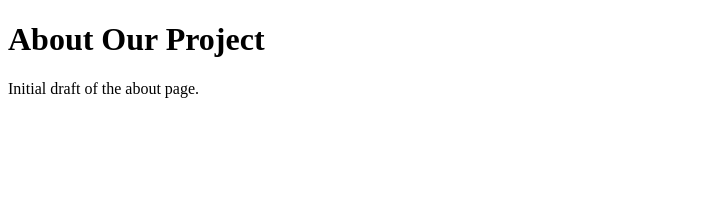
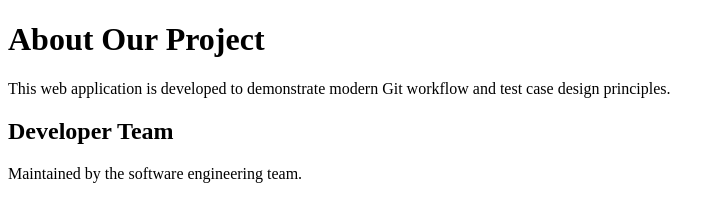
Before and after one commit to Lokesh091006/git_github, a plain HTML site: page about.html in a window 1280 px wide. Shown: the whole page, without its empty margins (0-725 px from the left). Drawn offline with Linux system fonts and the light colour scheme.

Commit message:
Update about.html: Add project mission and team details

```diff
--- a/about.html
+++ b/about.html
@@ -7,6 +7,10 @@
 </head>
 <body>
     <h1>About Our Project</h1>
-    <p>Initial draft of the about page.</p>
+    <p>This web application is developed to demonstrate modern Git workflow and test case design principles.</p>
+    <section>
+        <h2>Developer Team</h2>
+        <p>Maintained by the software engineering team.</p>
+    </section>
 </body>
 </html>
```
